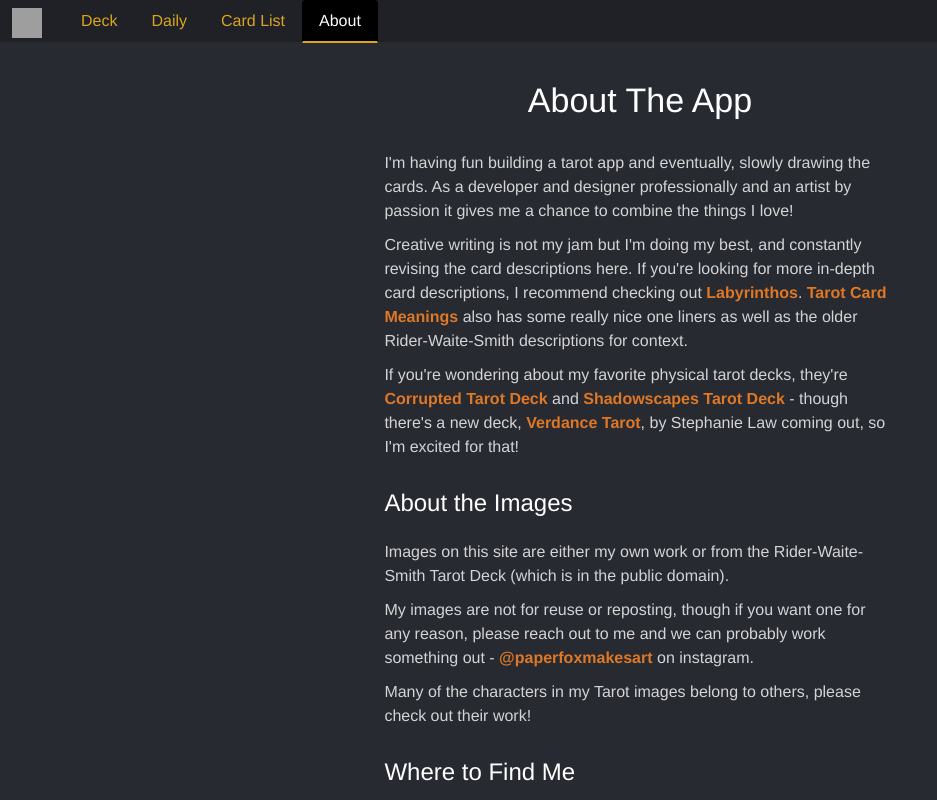
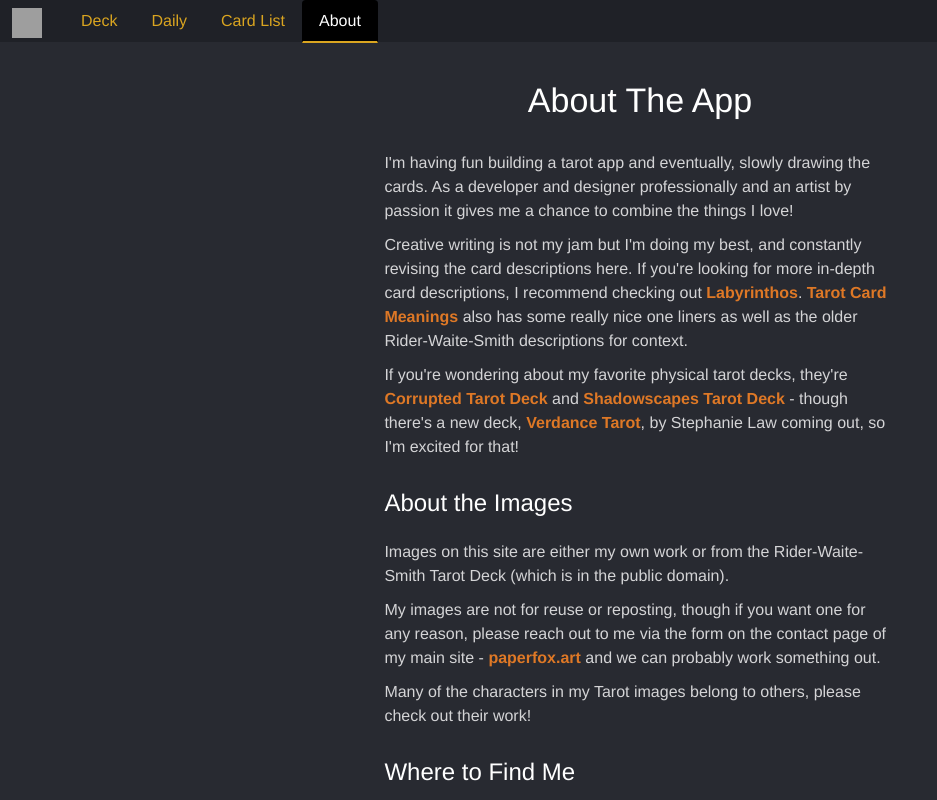
Before and after one commit to paperfox/tarot, a React (Vite) app: page / in a window 1280 px wide. Both pictures are taken after a click on the tab "About". Shown: the top 800 px of the page, without its empty margins (0-937 px from the left). Built offline with nearby package versions, Linux system fonts and the light colour scheme; no server answers; grey boxes are pictures that could not be loaded.

Commit message:
contact info update

```diff
--- a/src/About.jsx
+++ b/src/About.jsx
@@ -60,15 +60,11 @@
             </p>
             <p>
               My images are not for reuse or reposting, though if you want one for any reason,
-              please reach out to me and we can probably work something out -{' '}
-              <a
-                href="https://www.instagram.com/paperfoxmakesart/"
-                target="_blank"
-                rel="noreferrer"
-              >
-                @paperfoxmakesart
+              please reach out to me via the form on the contact page of my main site -{' '}
+              <a href="https://paperfox.art" target="_blank" rel="noreferrer">
+                paperfox.art
               </a>{' '}
-              on instagram.
+              and we can probably work something out.
             </p>
             <p>
               Many of the characters in my Tarot images belong to others, please check out their
```
